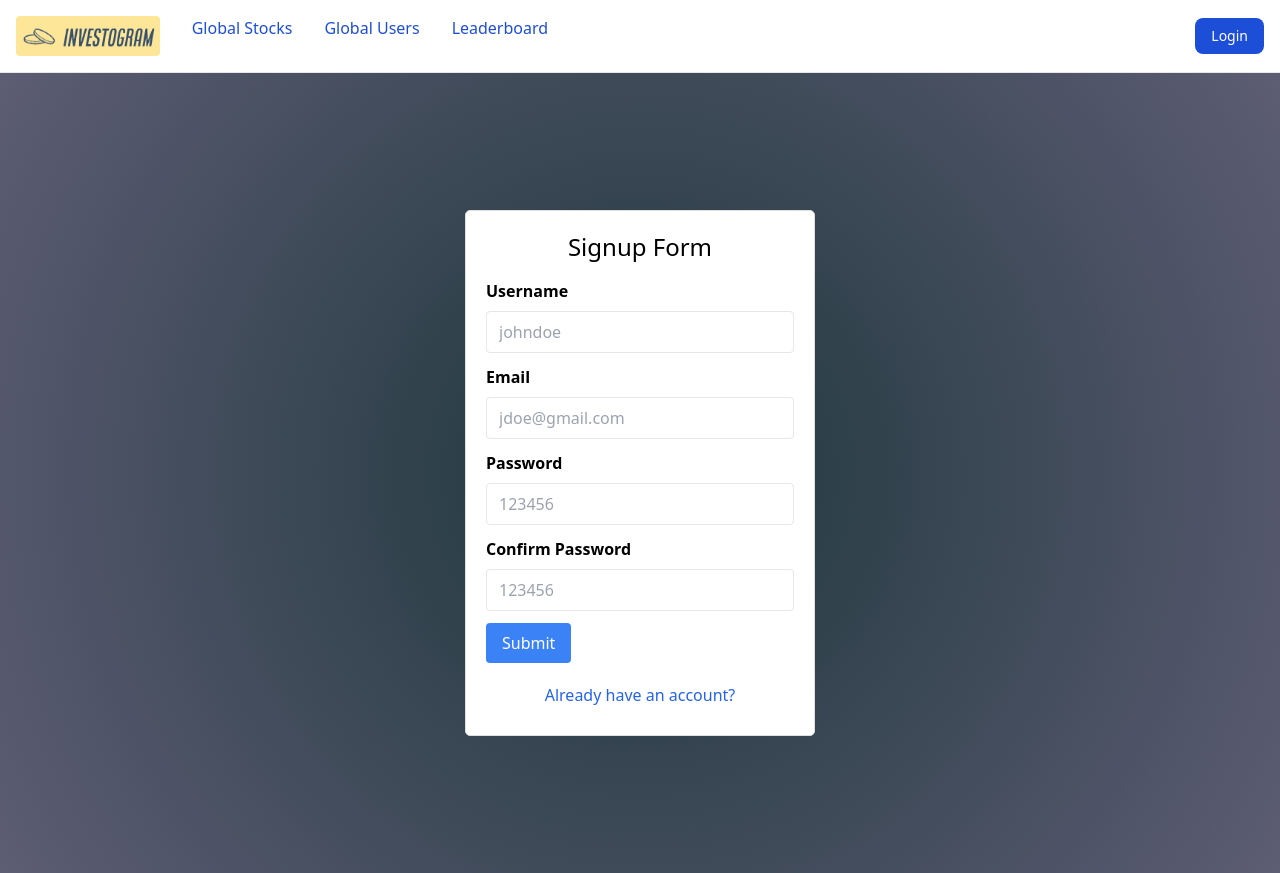
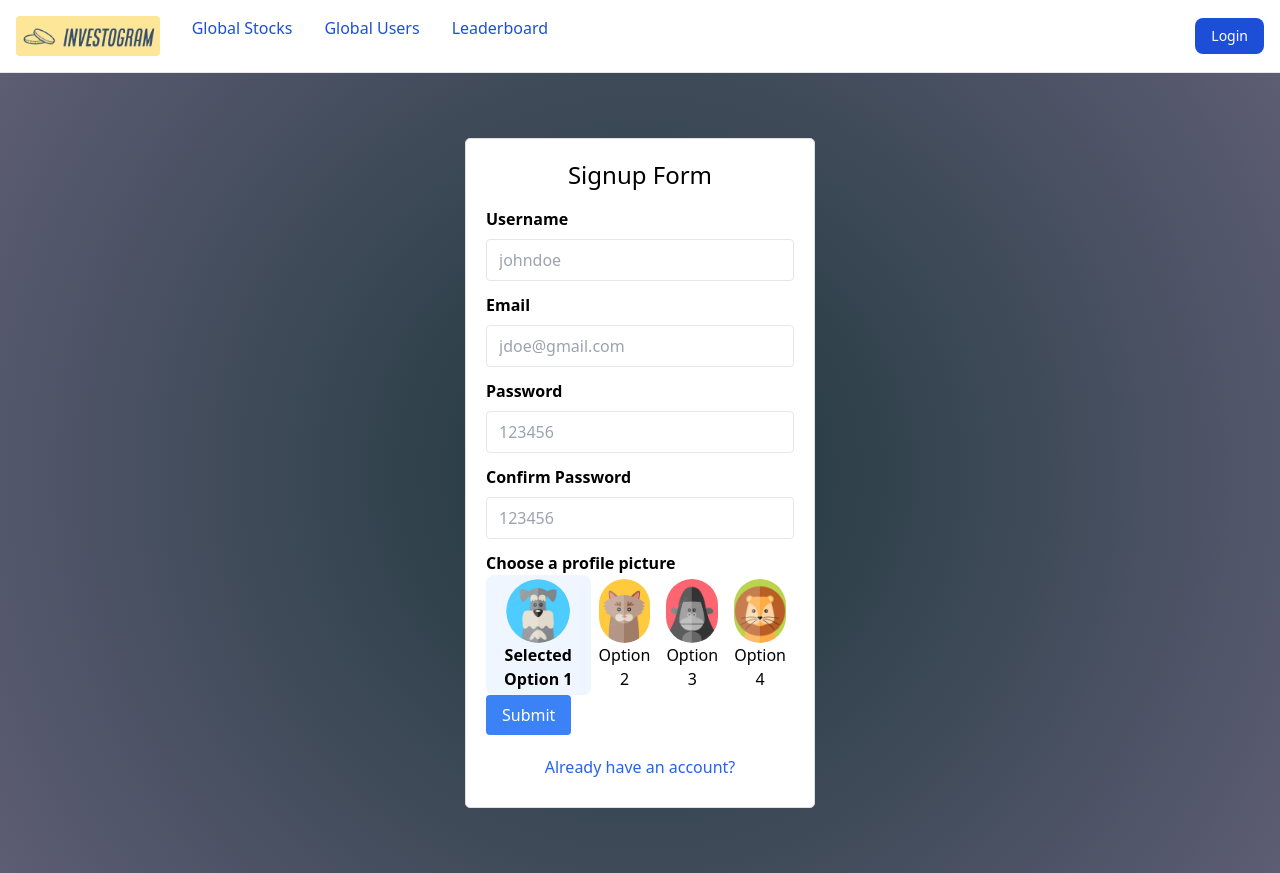
Before and after one commit to CS-407/Investogram-Frontend, a Next.js app: page /auth/signup in a window 1280 px wide. Built offline with nearby package versions, Linux system fonts and the light colour scheme.

Commit message:
Adding profile pic to signup page

```diff
--- a/src/app/auth/signup/page.tsx
+++ b/src/app/auth/signup/page.tsx
@@ -13,6 +13,7 @@ interface Fields {
 	email: string;
 	password: string;
 	password2: string;
+	profilePicture: number;
 }
 
 function SignUp() {
@@ -21,6 +22,7 @@ function SignUp() {
 		email: "",
 		password: "",
 		password2: "",
+		profilePicture: 1,
 	};
 	const router = useRouter();
 
@@ -51,6 +53,7 @@ function SignUp() {
 				email: formValues.email,
 				password: formValues.password,
 				password2: formValues.password2,
+				profile_pic: formValues.profilePicture,
 			});
 			alert("Signed In Successfully");
 			router.push("/");
@@ -80,6 +83,53 @@ function SignUp() {
 		setFormErrors(errors);
 		return true;
 	};
+
+	function updateProfilePic(choice: number) {
+		setFormValues({ ...formValues, profilePicture: choice });
+	}
+	interface PictureProps {
+		picture: number;
+		updatePicture: Function
+	}
+	const ProfilePicSection = (props: PictureProps) => {
+		const currentSelection = props.picture;
+		const updatePicture = props.updatePicture;
+		let options = Array.from(Array(4), (_, index) => index + 1);
+		return(
+			<div>
+				<h3 className="font-bold">Choose a profile picture</h3>
+				<div className="flex flex-row">
+					{options.map((x) => {
+						if (x === currentSelection) return (
+							<button
+								className="text-center px-2 font-bold bg-blue-50 p-1 rounded-lg"
+								key={x}
+							>
+								<img
+									src={`/images/avatar_${x}.png`}
+									className="flex-center rounded-full object-cover h-16 w-16 mx-auto"
+								/>
+								Selected Option {x}
+							</button>
+						);
+						else return (
+							<button
+								className="text-center px-2 hover:bg-blue-50 p-1 rounded-lg"
+								onClick={() => updatePicture(x)}
+								key={x}
+							>
+								<img
+									src={`/images/avatar_${x}.png`}
+									className="flex-center rounded-full object-cover h-16 w-16 mx-auto"
+								/>
+								Option {x}
+							</button>
+						)
+					})}
+				</div>
+			</div>
+		);
+	}
 
 	return (
 		<div className="formPage">
@@ -140,6 +190,7 @@ function SignUp() {
 								onChange={handleChange}
 							/>
 						</div>
+						<ProfilePicSection picture={formValues.profilePicture} updatePicture={updateProfilePic} />
 						<p>{formErrors.password2}</p>
 						<button className="bg-blue-500 hover:bg-blue-700 text-white py-2 px-4 rounded mb-3">
 							Submit
```
